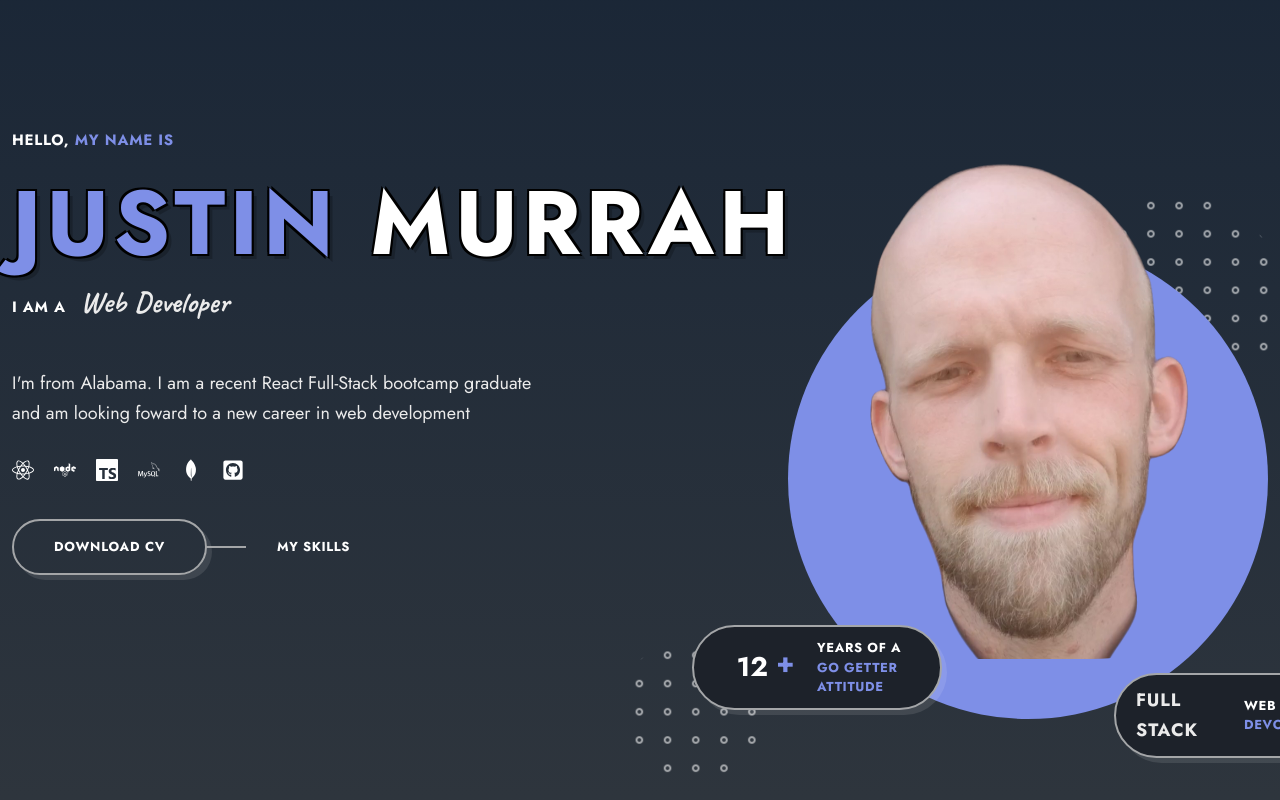
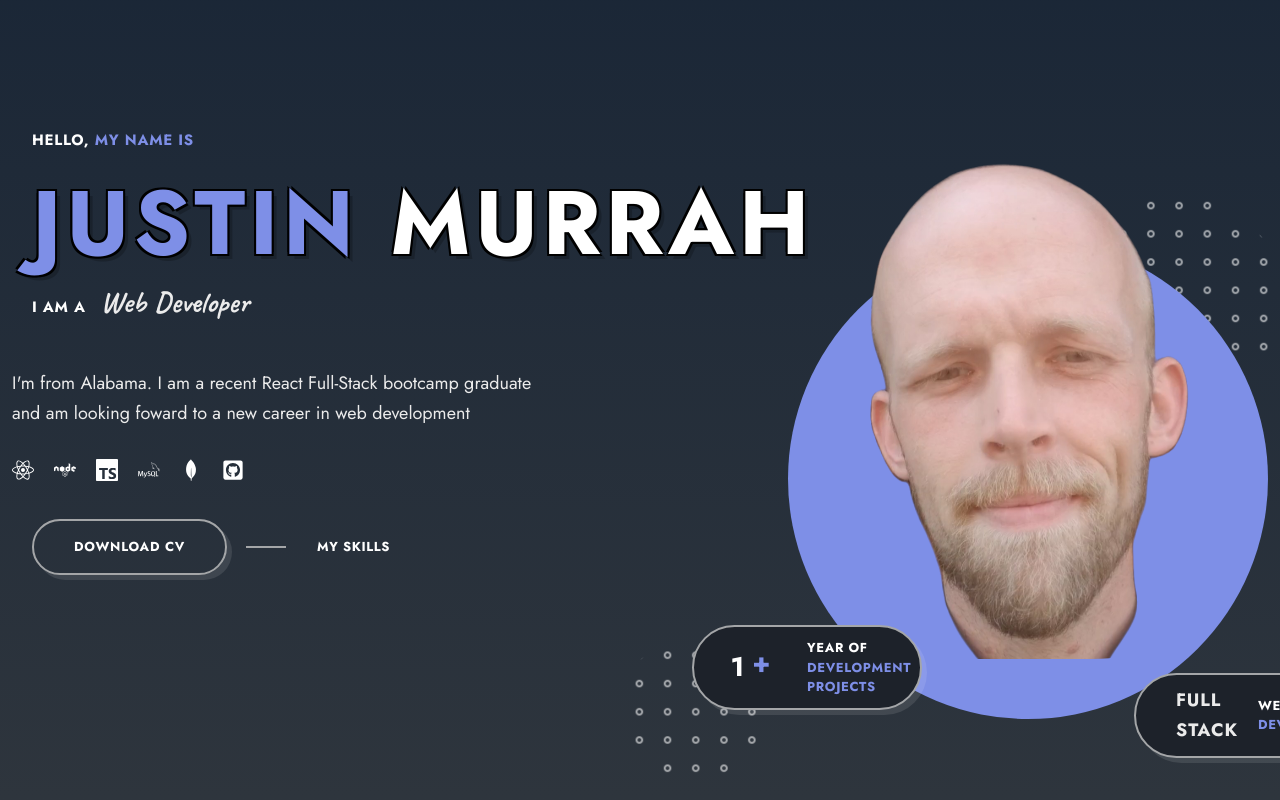
Before and after one commit to Jaymoo87/ViteReactPortfolio, a React (Vite) app: page / in a window 1280 px wide. Shown: the top 800 px of the page. Built offline with nearby package versions, Linux system fonts and the light colour scheme.

Commit message:
adjusted the pills and font sizing

```diff
--- a/src/Data.jsx
+++ b/src/Data.jsx
@@ -107,7 +107,7 @@ export const skills = [
   {
     id: 3,
     name: "Database Management",
-    percentage: 85,
+    percentage: 70,
     description:
       "My primary experience is working with relational databases, including MySQL, Postgres, and CockroachDB. I have transferred data between these databases using manual techniques and ORM's. I also have experience with database normalization. Additionally, I have some experience working with non-relational databases.",
   },
--- a/src/components/home/Home.jsx
+++ b/src/components/home/Home.jsx
@@ -30,14 +30,17 @@ const Home = () => {
 
             <p className="home__data home__data-one">
               <span className="text-lg">
-                12 <b>+</b>
+                1 <b>+</b>
               </span>
               <span className="text-sm text-cs">
-                Years of A <span>Go Getter Attitude</span>
+                Year of <span>Development Projects</span>
               </span>
             </p>
             <p className="home__data home__data-two">
-              <span className="text-md text-cs">Full Stack</span>
+              <span className="text-md text-cs">
+                Full <br />
+                Stack
+              </span>
               <span className="text-sm text-cs">
                 Web <span> Devoloper</span>
               </span>
--- a/src/components/home/home.css
+++ b/src/components/home/home.css
@@ -113,7 +113,7 @@
   background: var(--container-color);
   box-shadow: var(--shadow);
   padding-inline: 20px;
-  width: 250px;
+  width: 230px;
   height: 85px;
   border-radius: 82px;
   display: flex;
@@ -125,6 +125,12 @@
   font-size: 18px;
   font-weight: bold;
 }
+
+.text-md,
+.text-cs {
+  margin-left: 20px;
+}
+
 .home__data-one {
   bottom: 2%;
   left: -20%;
```
